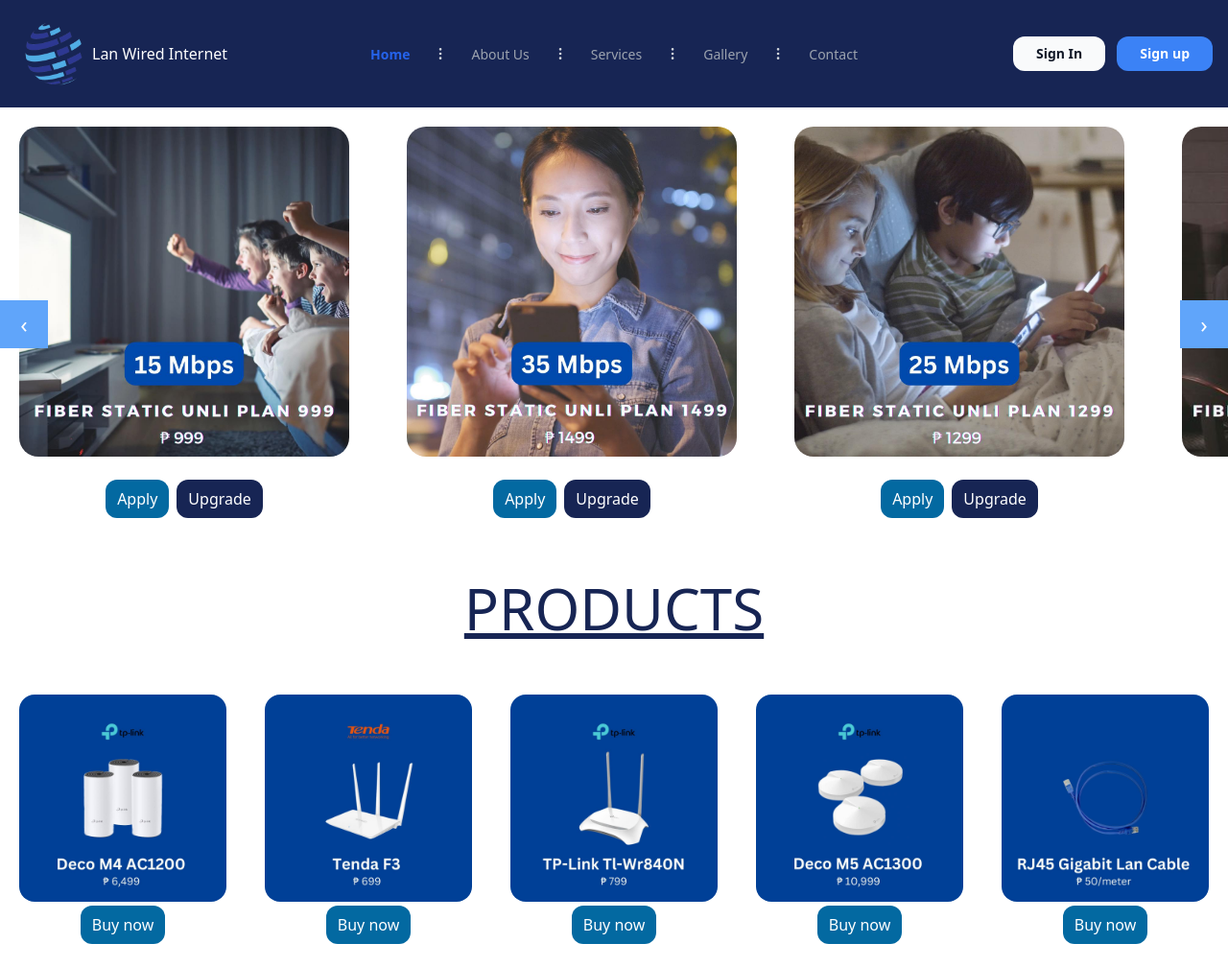
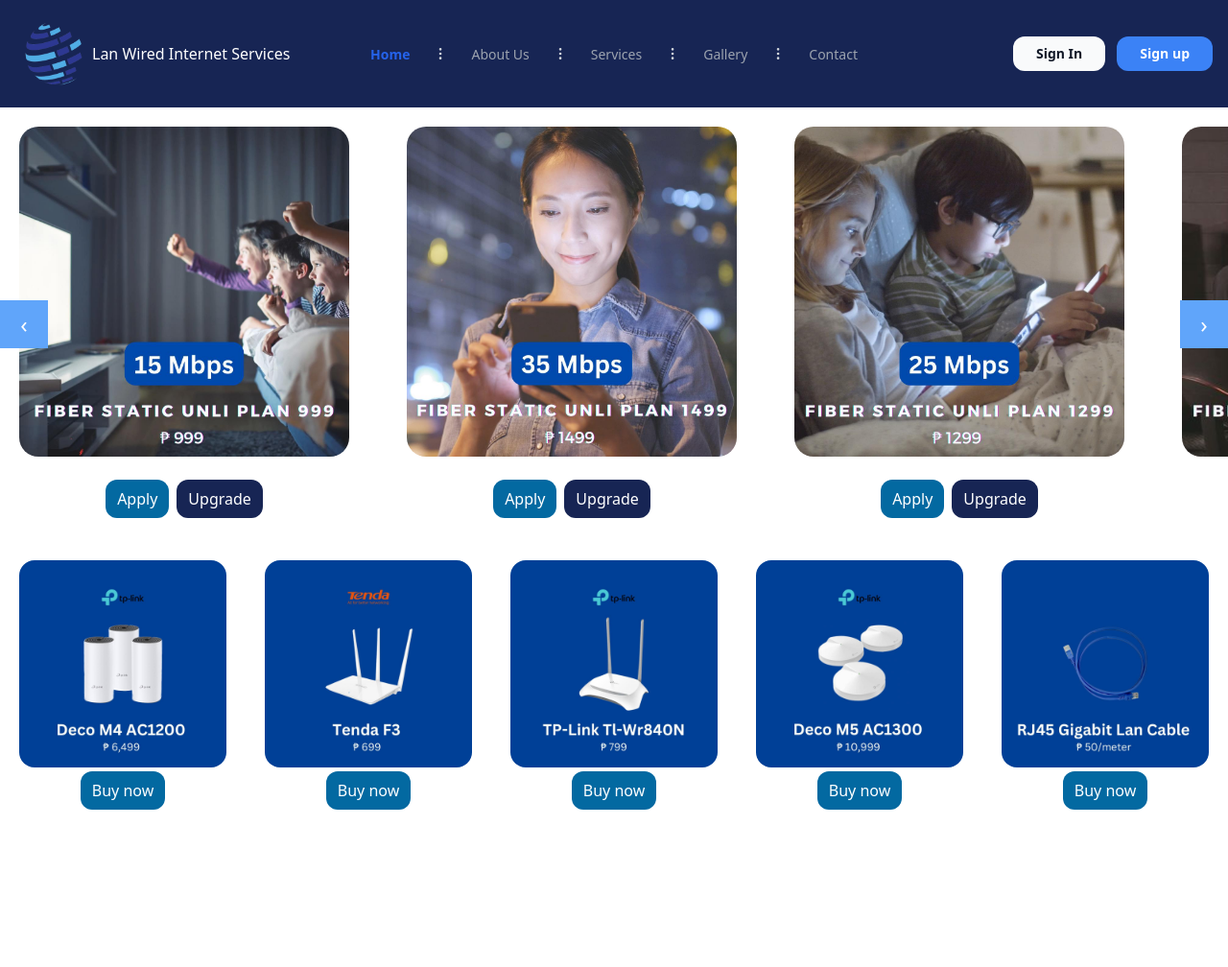
Before and after one commit to JohnmarkContreras/WS101FinalTask, a website: page src/index.html in a window 1280 px wide. Shown: the whole page at 96% size. After the commit the page ends 868 px from the top, so only its background shows below. Drawn offline with nearby package versions, Linux system fonts and the light colour scheme.

Commit message:
Delete the product title

```diff
--- a/src/index.html
+++ b/src/index.html
@@ -92,7 +92,7 @@
                 <img class="w-20 border-red-100" src="./img/Logoonly-removebg-preview.png" alt="">
             </a>
             <div class="company-name text-white text-bold">
-              <h5>Lan Wired Internet</h5>
+              <h5>Lan Wired Internet Services</h5>
             </div>
             <div class="lg:hidden">
                 <button class="navbar-burger flex items-center text-blue-600 p-3">
@@ -191,9 +191,6 @@
       </div>
 
       <section class="product">
-        <div>
-          <h1 class="text-6xl text-blue-950 font-normal text-center underline p-10">PRODUCTS</h1>
-        </div>
         <div class="grid lg:grid-rows-1 lg:grid-cols-5 sm:grid-rows-5 sm:grid-cols-1">
           <div class="p-5">
             <img class="rounded-2xl hover:scale-110 cursor-pointer transition-all" src="./img/item1.jpg" alt="item">
```
Also changed, not shown: src/about.html (+1 -2 lines).
